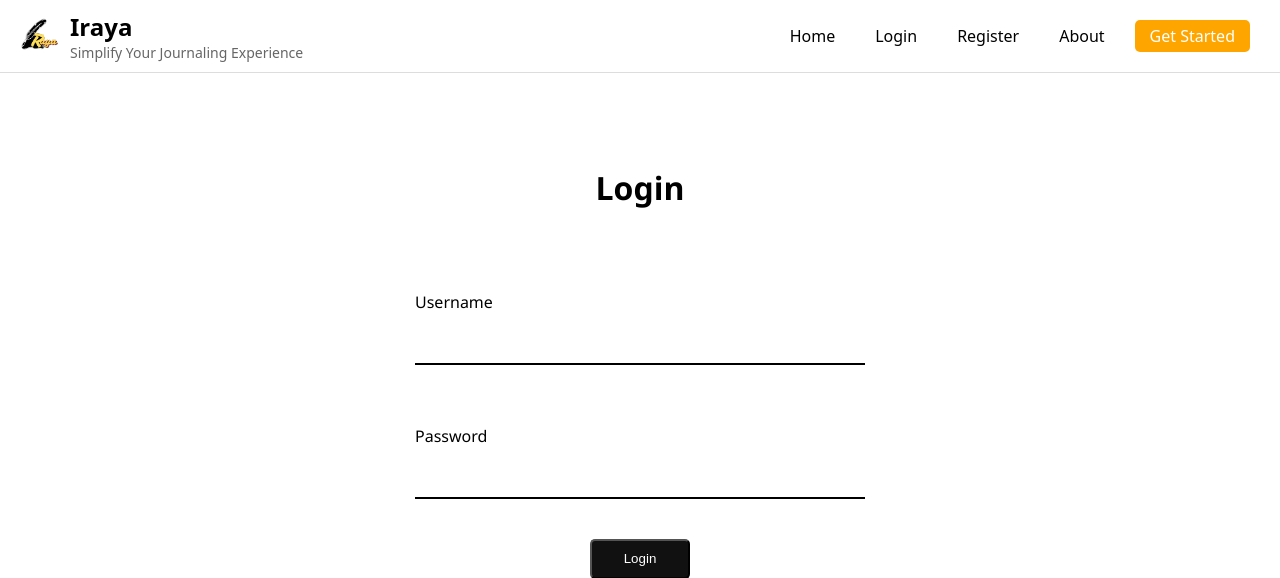
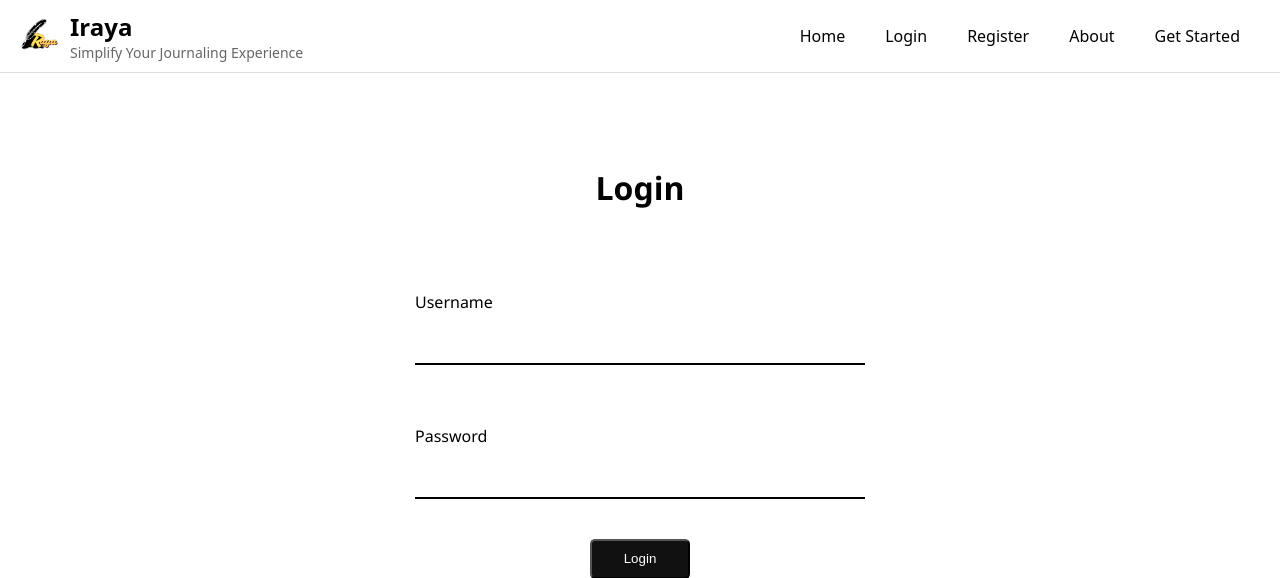
Before and after one commit to PUP-BSIT/project-tuf_developers, a PHP site: page /login.html in a window 1280 px wide. Shown: the top 578 px of the page. Run offline with PHP 8.4, Linux system fonts and the light colour scheme.

Commit message:
add changes to log in page

```diff
--- a/Iraya/assets/stylesheets/login.css
+++ b/Iraya/assets/stylesheets/login.css
@@ -60,18 +60,6 @@
   color: #ffa500;
 }
 
-nav ul li a.get-started-btn {
-  background-color: #ffa500;
-  color: #fff;
-  padding: 5px 15px;
-  border-radius: 5px;
-  transition: background-color 0.3s ease;
-}
-
-nav ul li a.get-started-btn:hover {
-  background-color: #ff8c00;
-}
-
 form {
   margin-top: 52px;
   display: flex;
--- a/Iraya/login.php
+++ b/Iraya/login.php
@@ -37,7 +37,6 @@
           <li><a href="#">Login</a></li>
           <li><a href="#">Register</a></li>
           <li><a href="#">About</a></li>
-          <li><a href="#" class="get-started-btn">Get Started</a></li>
         </ul>
       </nav>
     </header>
```
